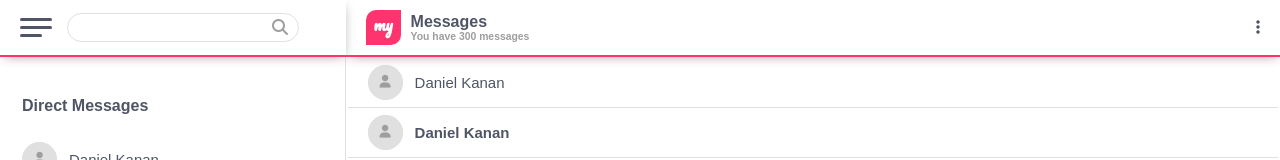
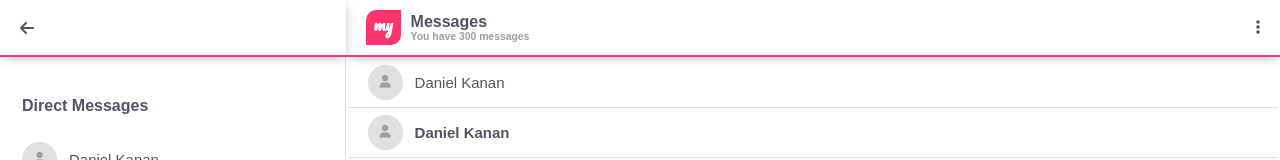
Before and after one commit to danielkanangila/web50-project2, a React (Create React App) app in the folder frontend/: page /user/messages in a window 1280 px wide. Shown: the top 160 px of the page. Built offline with nearby package versions, Linux system fonts and the light colour scheme.

Commit message:
update sidebar navigation

```diff
--- a/frontend/src/components/Sidebar.js
+++ b/frontend/src/components/Sidebar.js
@@ -1,5 +1,5 @@
 import React, { useState, Fragment } from "react";
-import { useLocation } from "react-router-dom";
+import { useLocation, useHistory } from "react-router-dom";
 import styled from "styled-components";
 
 import colors from "./../config/colors";
@@ -13,10 +13,13 @@ import Messages from "../pages/Messages";
 const Sidebar = ({ profilePic, navItems }) => {
   const [openSideMenu, setOpenSideMenu] = useState(false);
   const location = useLocation();
+  const history = useHistory();
 
   return (
     <Wrapper className="sidebar">
       <div className="sidebar-header">
+        {!location.pathname.includes("messages") && (
+          <Fragment>
             <Hamburger open={openSideMenu} setOpen={setOpenSideMenu} />
             <InputField
               type="text"
@@ -24,6 +27,11 @@ const Sidebar = ({ profilePic, navItems }) => {
               placeholder="Search"
               style="rounded"
             />
+          </Fragment>
+        )}
+        {location.pathname.includes("messages") && (
+          <Icon name="arrow-left" onClick={() => history.push("/user/home")} />
+        )}
       </div>
       <Sidenav items={navItems} open={openSideMenu} setOpen={setOpenSideMenu} />
       <div className="sidebar-body">
@@ -34,7 +42,8 @@ const Sidebar = ({ profilePic, navItems }) => {
             <Messages />
           </Fragment>
         )}
-        {location.pathname === "/user/messages" && <Messages />}
+        {(location.pathname === "/user/messages" ||
+          location.pathname.includes("messages")) && <Messages />}
       </div>
     </Wrapper>
   );
@@ -74,6 +83,7 @@ const Wrapper = styled.div`
         transition: ease 0.3s;
         top: 6px;
         right: 8px;
+        cursor: pointer;
         &:hover {
           color: ${colors.primary};
         }
--- a/frontend/src/pages/Channel.js
+++ b/frontend/src/pages/Channel.js
@@ -2,11 +2,9 @@ import React from "react";
 import styled from "styled-components";
 
 const Channel = () => {
-  return <Wrapper>Channel</Wrapper>;
+  return <Wrapper className="container">Channel</Wrapper>;
 };
 
-const Wrapper = styled.div`
-  padding-top: 75px;
-`;
+const Wrapper = styled.div``;
 
 export default Channel;
--- a/frontend/src/pages/Dashboard.js
+++ b/frontend/src/pages/Dashboard.js
@@ -32,7 +32,7 @@ const Dashboard = () => {
         </Toolbar>
         <Route exact path="/user/home" component={Home} />
         <Route path="/user/channels/:channel_id" component={Channel} />
-        <Route path="/user/messages" component={Messages} />
+        <Route exact path="/user/messages" component={Messages} />
         <Route path="/user/messages/:user_id" component={Message} />
         <Route path="/user/profile" component={Profile} />
         <BottomNav items={navItems} />
--- a/frontend/src/pages/Message.js
+++ b/frontend/src/pages/Message.js
@@ -3,7 +3,7 @@ import styled from "styled-components";
 
 const Message = () => {
   return (
-    <Wrapper>
+    <Wrapper className="container">
       <h1>Message</h1>
     </Wrapper>
   );
--- a/frontend/src/styles/main.scss
+++ b/frontend/src/styles/main.scss
@@ -59,3 +59,7 @@ a {
     justify-content: space-between;
   }
 }
+
+.container {
+  padding: 75px 20px 20px;
+}
```
Lines whose indentation alone changed are shown as unchanged.
